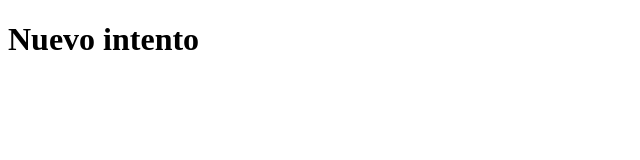
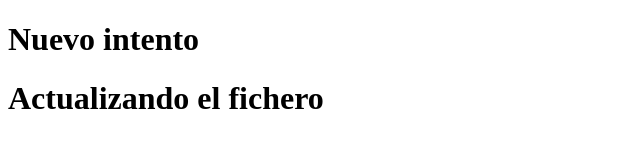
Before and after one commit to Fercho4100/coursera-test, a plain HTML site: page pagina/pagina.html in a window 1280 px wide. Shown: the whole page, without its empty margins (0-640 px from the left). Drawn offline with Linux system fonts and the light colour scheme.

Commit message:
Actualizacion.

```diff
--- a/pagina/pagina.html
+++ b/pagina/pagina.html
@@ -5,5 +5,6 @@
 </head>
 <body>
 <h1>Nuevo intento</h1>
+<h1>Actualizando el fichero</h1>
 </body>
 </html>
```
